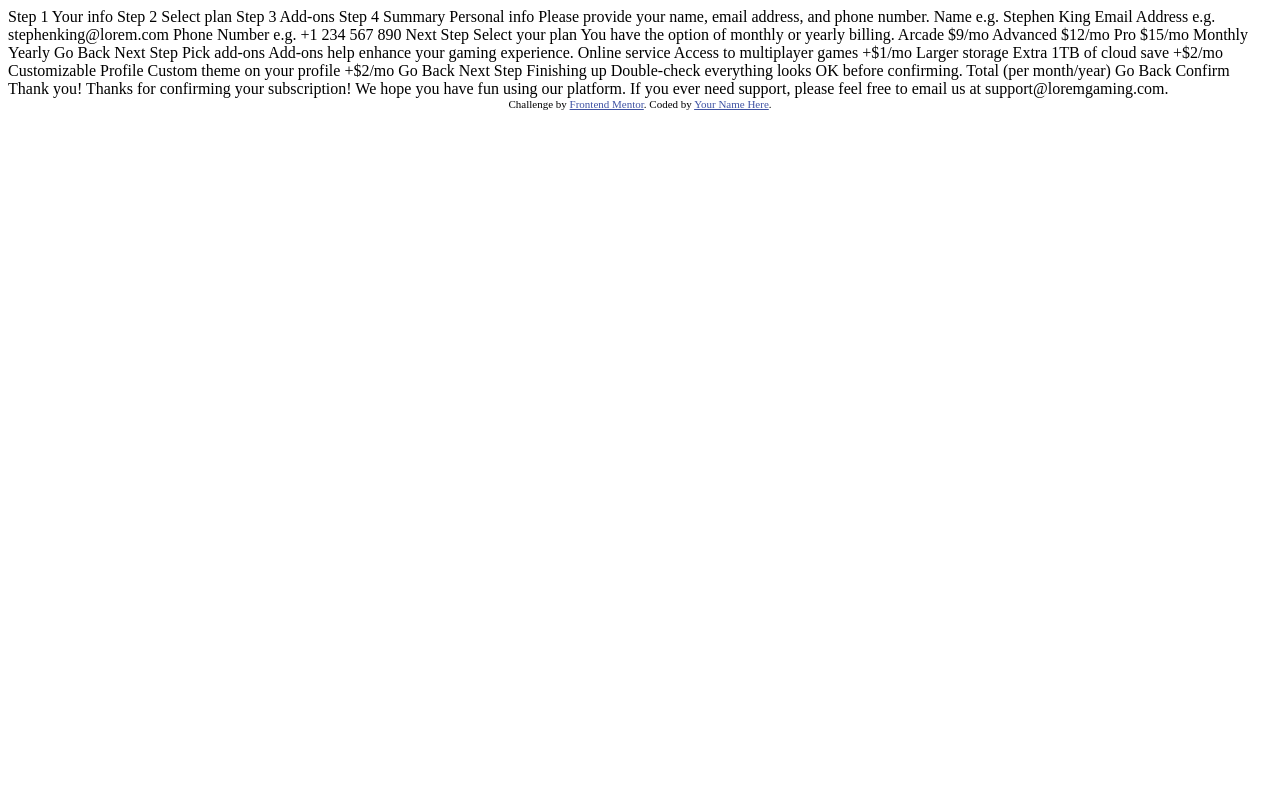
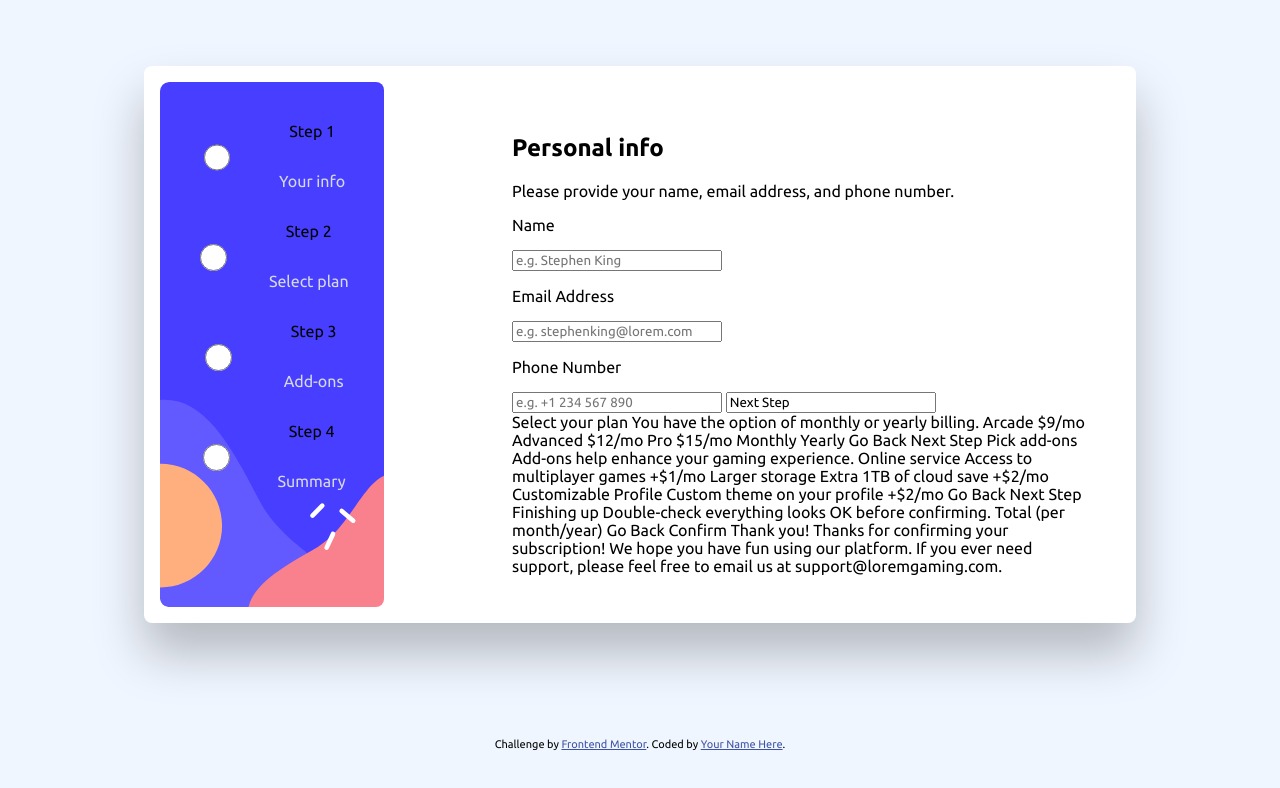
Before and after one commit to gkartsivadze/multi-step-form-main, a plain HTML site: page index.html in a window 1280 px wide. Drawn offline with Linux system fonts and the light colour scheme.

Commit message:
basic styling

```diff
--- a/index.html
+++ b/index.html
@@ -1,53 +1,77 @@
 <!DOCTYPE html>
 <html lang="en">
+
 <head>
   <meta charset="UTF-8">
-  <meta name="viewport" content="width=device-width, initial-scale=1.0"> <!-- displays site properly based on user's device -->
-
+  <meta name="viewport" content="width=device-width, initial-scale=1.0">
+  <!-- displays site properly based on user's device -->
+  <link rel="stylesheet" href="styles.css">
   <link rel="icon" type="image/png" sizes="32x32" href="./assets/images/favicon-32x32.png">
 
   <title>Frontend Mentor | Multi-step form</title>
 
   <!-- Feel free to remove these styles or customise in your own stylesheet 👍 -->
   <style>
-    .attribution { font-size: 11px; text-align: center; }
-    .attribution a { color: hsl(228, 45%, 44%); }
+    .attribution {
+      font-size: 11px;
+      text-align: center;
+    }
+
+    .attribution a {
+      color: hsl(228, 45%, 44%);
+    }
   </style>
 </head>
+
 <body>
 
+  <main>
     <!-- Sidebar start -->
+    <div id="sidebar">
+      <label>
+        <input type="radio">
+        <p class="step">Step 1</p>
+        <p class="title">Your info</p>
+      </label>
+      <label>
+        <input type="radio">
+        <p class="step">Step 2</p>
+        <p class="title">Select plan</p>
+      </label>
+      <label>
+        <input type="radio">
+        <p class="step">Step 3</p>
+        <p class="title">Add-ons</p>
+      </label>
+      <label>
+        <input type="radio">
+        <p class="step">Step 4</p>
+        <p class="title">Summary</p>
+    </div>
+    </label>
+    <!-- Sidebar end -->
+    <section id="reg-side">
+      <!-- Step 1 start -->
+      <form>
+        <h1>Personal info</h1>
+        <p>Please provide your name, email address, and phone number.</p>
 
-  Step 1
-  Your info
+        <label>
+          <p>Name</p>
+          <input type="text" placeholder="e.g. Stephen King">
+        </label>
 
-  Step 2
-  Select plan
+        <label>
+          <p>Email Address</p>
+          <input type="text" placeholder="e.g. stephenking@lorem.com">
+        </label>
 
-  Step 3
-  Add-ons
-
-  Step 4
-  Summary
-
-  <!-- Sidebar end -->
-
-  <!-- Step 1 start -->
-
-  Personal info
-  Please provide your name, email address, and phone number.
-
-  Name
-  e.g. Stephen King
-
-  Email Address
-  e.g. stephenking@lorem.com
-
-  Phone Number
-  e.g. +1 234 567 890
-
-  Next Step
-
+        <label>
+          <p>Phone Number</p>
+          <input type="text" placeholder="e.g. +1 234 567 890">
+        </label>
+        <input type="sumit" value="Next Step">
+      </form>
       <!-- Step 1 end -->
 
       <!-- Step 2 start -->
@@ -115,12 +139,13 @@
       Thanks for confirming your subscription! We hope you have fun
       using our platform. If you ever need support, please feel free
       to email us at support@loremgaming.com.
-
+    </section>
     <!-- Step 5 end -->
-
+  </main>
   <div class="attribution">
     Challenge by <a href="https://www.frontendmentor.io?ref=challenge" target="_blank">Frontend Mentor</a>.
     Coded by <a href="#">Your Name Here</a>.
   </div>
 </body>
+
 </html>
--- /dev/null
+++ b/styles.scss
@@ -0,0 +1,61 @@
+@import url('https://fonts.googleapis.com/css2?family=Ubuntu:wght@400;500;700&display=swap');
+
+:root {
+    --m-b: hsl(213, 96%, 18%);
+    --purp-b: hsl(243, 100%, 62%);
+    --past-b: hsl(228, 100%, 84%);
+    --l-b: hsl(206, 94%, 87%);
+    --c-g: hsl(231, 11%, 63%);
+    --l-g: hsl(229, 24%, 87%);
+    --magno: hsl(217, 100%, 97%);
+    --alab: hsl(231, 100%, 99%);
+    --white: hsl(0, 0%, 100%);
+}
+
+
+html,input {
+    font-family: 'Ubuntu', sans-serif;
+}
+
+body {
+    background-color: var(--magno);
+    display: grid;
+    min-height: 100vh;
+    place-items: center;
+    main {
+        width: 60em;
+        display: flex;
+        justify-content: space-between;
+        padding: 1em;
+        background: var(--white);
+        box-shadow: 0 30px 50px rgba(0, 0, 0, 0.25);
+        border-radius: 0.5em;
+        #sidebar {
+            background: url(./assets/images/bg-sidebar-desktop.svg);
+            background-size: cover;
+            border-radius: 0.5em;
+            padding: 1.5em 1em;
+            width: 20%;
+            label {
+                display:grid;
+                place-items: center;
+                input {
+                    grid-row: 1 / 3;
+                    grid-column: 1 / 2;
+                    width: 2em; height: 2em;
+                }
+                .step {
+                    grid-row: 1 / 2;
+                    grid-column: 2 / 3;
+                }
+                .title {
+                    color: var(--l-g)
+                }
+            }
+        }
+        #reg-side {
+            padding: 2em;
+            width: 60%;
+        }
+    }
+}
```
Also changed, not shown: styles.css (added), 1 other file. Lines whose indentation alone changed are shown as unchanged.
